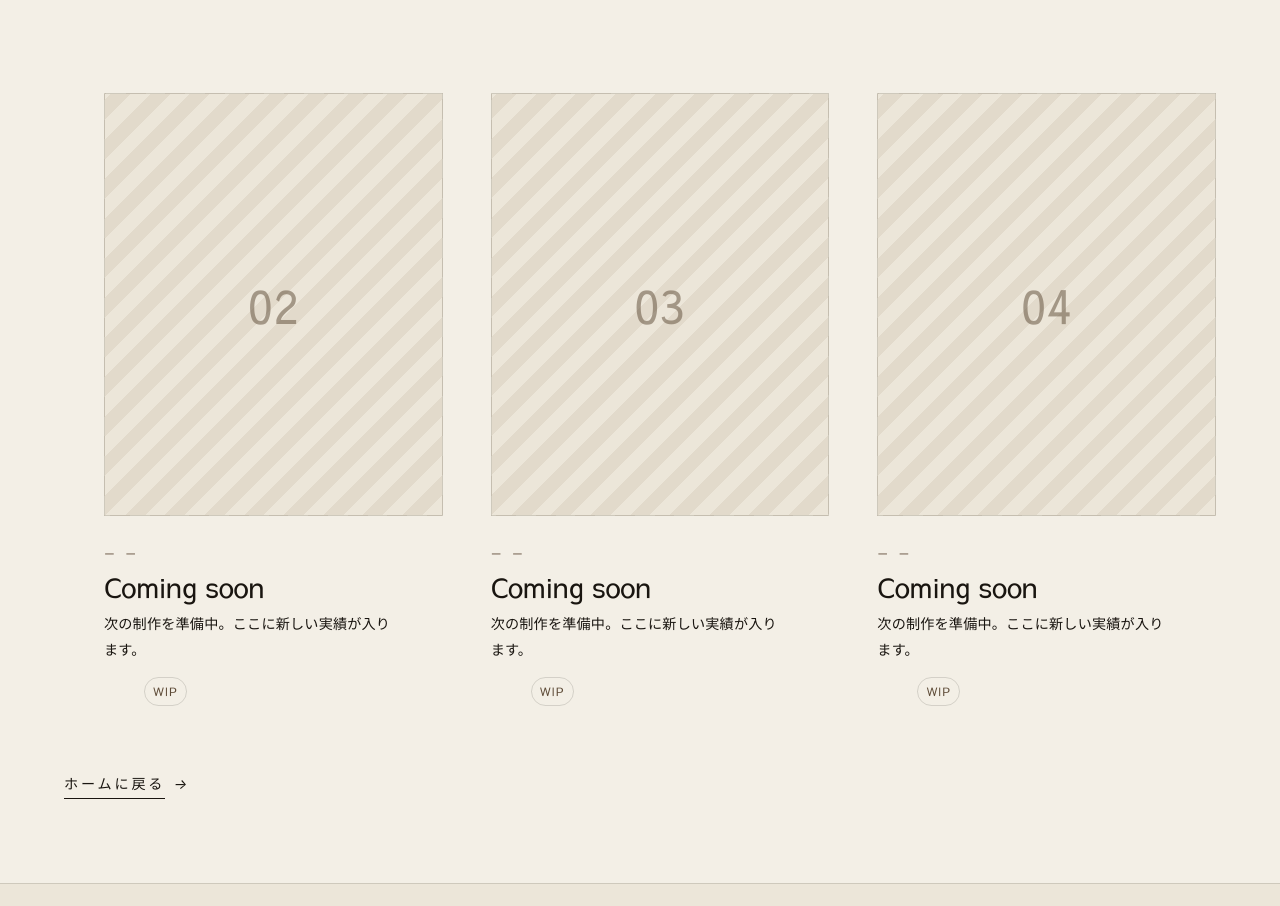
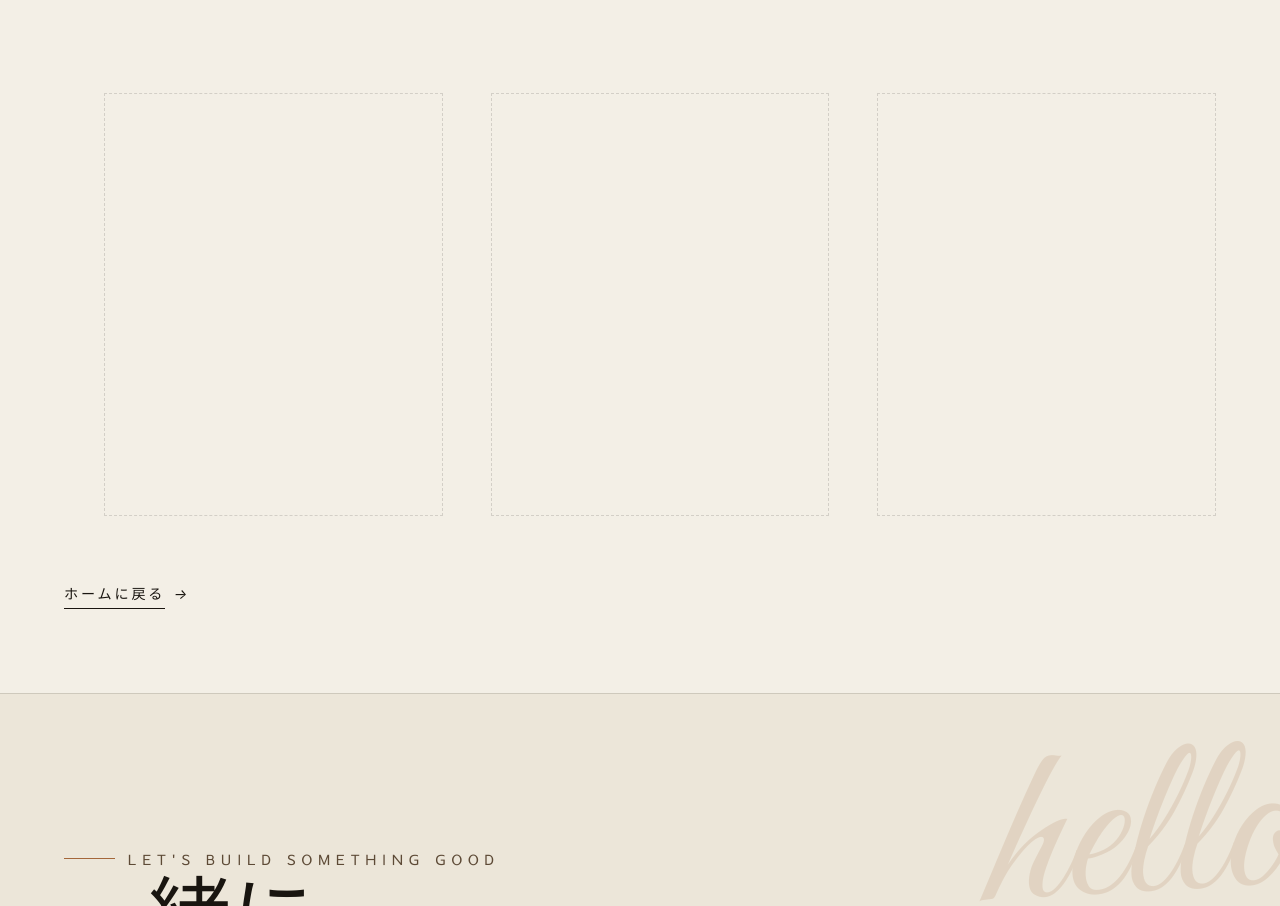
Before and after one commit to ryotagubusiness-B1z/portfolio, a plain HTML site: page works.html in a window 1280 px wide. Shown: the part 1517-2423 px from the top of the page. Drawn offline with Linux system fonts and the light colour scheme; a web font is replaced by a local one.

Commit message:
Replace Coming soon placeholders with blank reserved slots

```diff
--- a/assets/css/style.css
+++ b/assets/css/style.css
@@ -559,17 +559,12 @@ section { position: relative; }
   border-top: 1px solid var(--line);
   border-right: 1px solid var(--line);
 }
-.workcard--soon .workcard__media {
-  display: grid;
-  place-items: center;
-  background:
-    repeating-linear-gradient(-45deg, var(--paper-2) 0 14px, var(--paper-3) 14px 28px);
+/* empty / reserved slot — left intentionally blank */
+.workcard--empty .workcard__media {
+  background: transparent;
+  border: 1px dashed var(--line);
 }
-.workcard--soon .workcard__no {
-  position: static; background: none; border: 0;
-  color: var(--umber); opacity: 0.5; font-size: var(--step-2);
-}
-.workcard--soon { opacity: 0.78; }
+.workcard--empty { opacity: 0.5; }
 
 .workcard__body { padding-top: 1.1rem; }
 .workcard__year {
--- a/works.html
+++ b/works.html
@@ -74,32 +74,14 @@
       </div>
 
       <ul class="worklist" role="list">
-        <li class="workcard workcard--soon" data-reveal>
-          <div class="workcard__media" aria-hidden="true"><span class="workcard__no display">02</span></div>
-          <div class="workcard__body">
-            <span class="workcard__year">— —</span>
-            <h3 class="workcard__title display">Coming soon</h3>
-            <p class="jp">次の制作を準備中。ここに新しい実績が入ります。</p>
-            <ul class="workcard__tags" aria-label="使用技術"><li>WIP</li></ul>
-          </div>
+        <li class="workcard workcard--empty" data-reveal aria-hidden="true">
+          <div class="workcard__media"></div>
         </li>
-        <li class="workcard workcard--soon" data-reveal style="--delay:.08s">
-          <div class="workcard__media" aria-hidden="true"><span class="workcard__no display">03</span></div>
-          <div class="workcard__body">
-            <span class="workcard__year">— —</span>
-            <h3 class="workcard__title display">Coming soon</h3>
-            <p class="jp">次の制作を準備中。ここに新しい実績が入ります。</p>
-            <ul class="workcard__tags" aria-label="使用技術"><li>WIP</li></ul>
-          </div>
+        <li class="workcard workcard--empty" data-reveal style="--delay:.08s" aria-hidden="true">
+          <div class="workcard__media"></div>
         </li>
-        <li class="workcard workcard--soon" data-reveal style="--delay:.16s">
-          <div class="workcard__media" aria-hidden="true"><span class="workcard__no display">04</span></div>
-          <div class="workcard__body">
-            <span class="workcard__year">— —</span>
-            <h3 class="workcard__title display">Coming soon</h3>
-            <p class="jp">次の制作を準備中。ここに新しい実績が入ります。</p>
-            <ul class="workcard__tags" aria-label="使用技術"><li>WIP</li></ul>
-          </div>
+        <li class="workcard workcard--empty" data-reveal style="--delay:.16s" aria-hidden="true">
+          <div class="workcard__media"></div>
         </li>
       </ul>
 
```
Also changed, not shown: index.html (+6 -18 lines).
